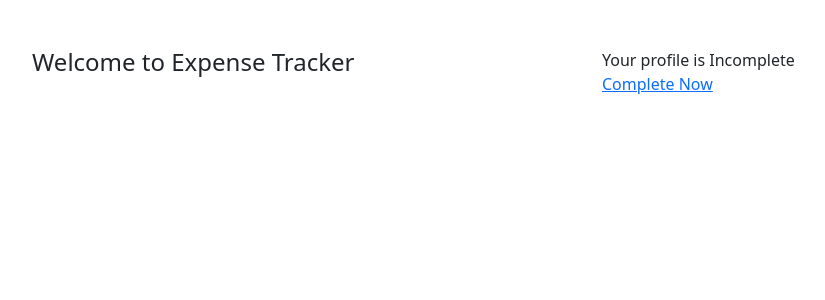
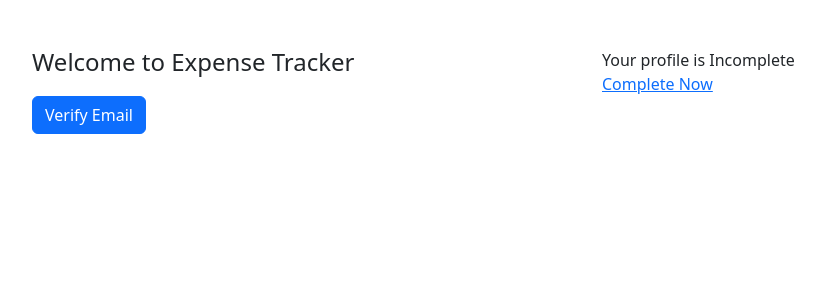
Before and after one commit to rishii-27/Expense-Tracker, a React (Create React App) app: page /welcome in a window 1280 px wide. Shown: the top 300 px of the page, without its empty margins (50-875 px from the left). Built offline with nearby package versions, Linux system fonts and the light colour scheme.

Commit message:
Added verifyEmail button and verified using api

```diff
--- a/src/Welcome.js
+++ b/src/Welcome.js
@@ -2,6 +2,23 @@ import React from "react";
 import { Link } from "react-router-dom";
 
 const Welcome = () => {
+  const verifyEmailHandle = () => {
+    fetch(
+      `https://identitytoolkit.googleapis.com/v1/accounts:sendOobCode?key=AIzaSyBQGXF7XQ8qN-fY8qT8f7SuuJiwrIRZjsY`,
+      {
+        method: "POST",
+        body: JSON.stringify({
+          requestType: "VERIFY_EMAIL",
+          idToken: localStorage.getItem("token"),
+        }),
+      }
+    )
+      .then((res) => res.json())
+      .then((data) => {
+        console.log(data);
+      });
+  };
+
   return (
     <div className="mt-5">
       <div className="row">
@@ -15,6 +32,13 @@ const Welcome = () => {
           </span>
         </div>
       </div>
+      <button
+        type="button"
+        className="btn btn-primary"
+        onClick={verifyEmailHandle}
+      >
+        Verify Email
+      </button>
     </div>
   );
 };
```
